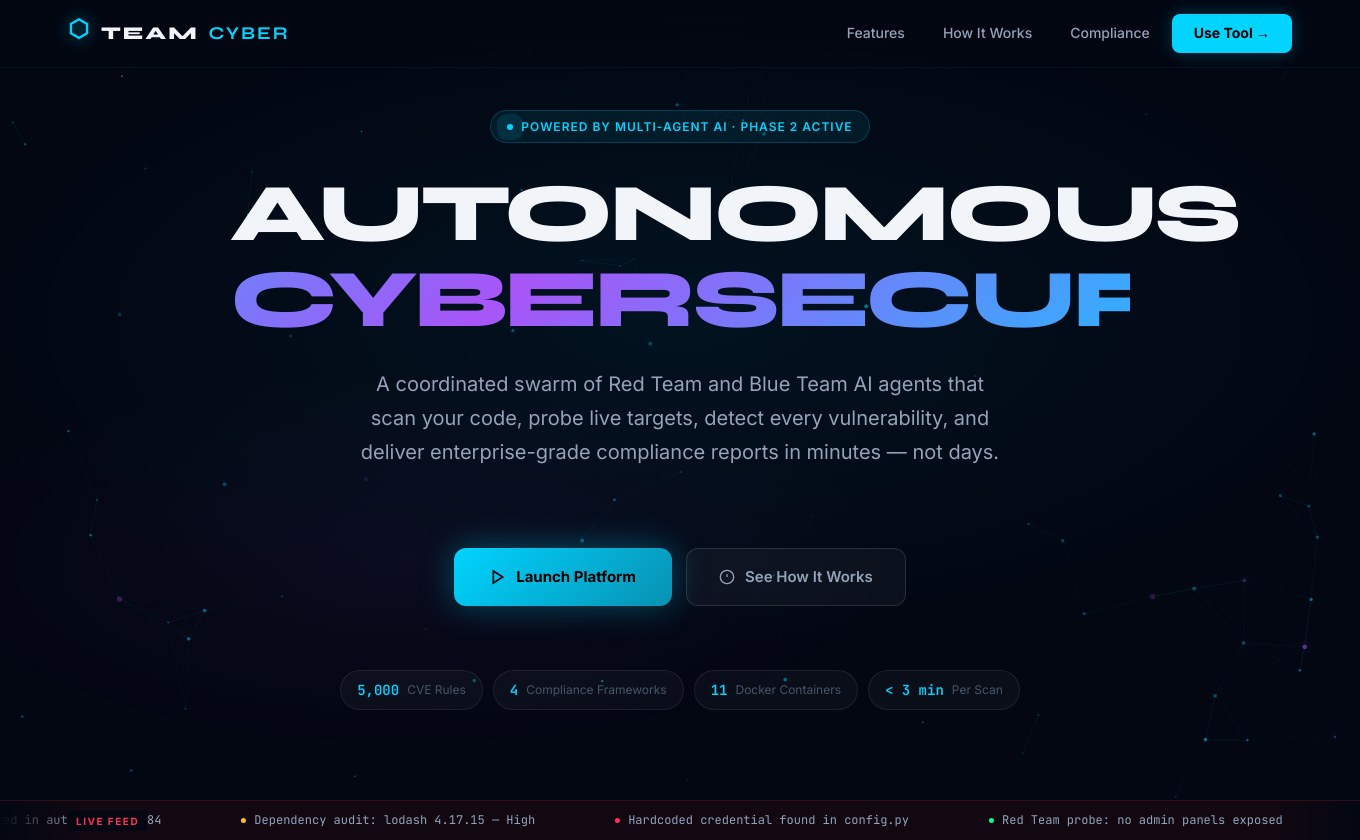
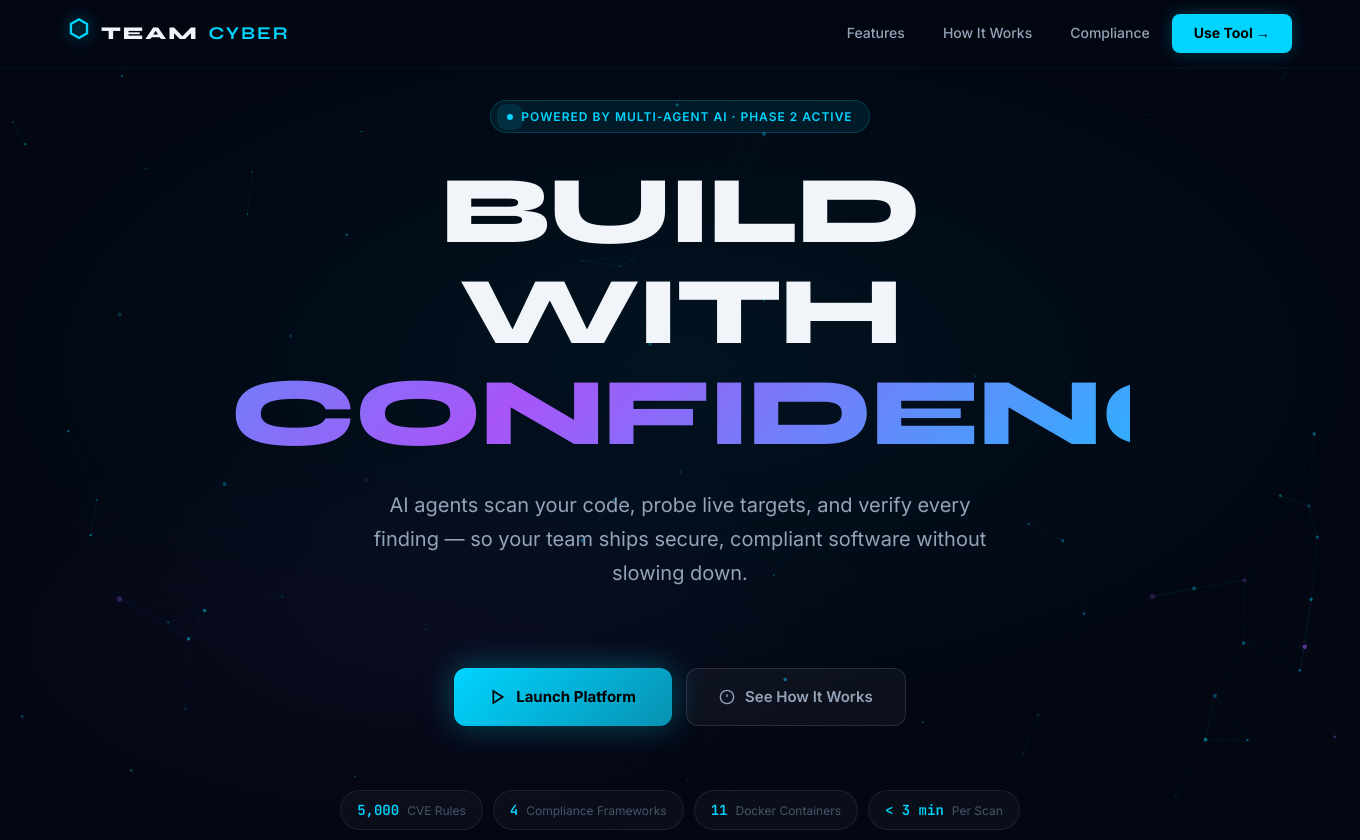
Before and after one commit to Bishnu2427/team-cyber, a Flask app: page / in a window 1360 px wide; the page is wider, and only the part inside the window is pictured. Shown: the top 840 px of that part. Run offline with Flask 3, Linux system fonts and the light colour scheme.

Commit message:
Landing page UI fix.

```diff
--- a/frontend/static/css/landing.css
+++ b/frontend/static/css/landing.css
@@ -189,23 +189,24 @@
 }
 .hero-title {
   font-family: var(--font-head);
-  /* Reduced max so 14-char "CYBERSECURITY" fits on one line at all common widths */
-  font-size: clamp(42px, 6.8vw, 82px);
-  font-weight: 800; line-height: 1.05;
-  /* More negative spacing keeps the wide word contained */
-  letter-spacing: -3px;
+  /*
+   * "THINK LIKE" = 9 chars, "A HACKER." = 8 chars.
+   * At clamp(44px, 8vw, 96px) these are always safe at any viewport ≥ 400px.
+   */
+  font-size: clamp(44px, 8vw, 96px);
+  font-weight: 800;
+  line-height: 1.05;
+  letter-spacing: -2px;
   margin-bottom: 24px;
   animation: fadeUp .7s ease .1s both;
   position: relative;
-  /* Prevent either line from wrapping mid-word */
-  white-space: nowrap;
 }
-/* Allow wrapping only on very small screens */
-@media (max-width: 600px) {
-  .hero-title { white-space: normal; font-size: clamp(34px, 10vw, 52px); letter-spacing: -1px; }
+@media (max-width: 480px) {
+  .hero-title { font-size: clamp(38px, 12vw, 56px); letter-spacing: -1px; }
 }
 .hero-title .line1 {
-  display: block; color: var(--text);
+  display: block;
+  color: var(--text);
 }
 .hero-title .line2 {
   display: block;
@@ -216,17 +217,6 @@
   background-clip: text;
   animation: gradShift 4s linear infinite;
 }
-/* Glitch effect on logo title */
-.glitch { position: relative; }
-.glitch::before, .glitch::after {
-  content: attr(data-text);
-  position: absolute; top: 0; left: 0; right: 0;
-  background: linear-gradient(135deg, var(--cyan) 0%, var(--purple) 100%);
-  -webkit-background-clip: text; -webkit-text-fill-color: transparent;
-  background-clip: text; opacity: 0;
-}
-.glitch::before { color: var(--cyan); animation: glitch1 4s infinite; }
-.glitch::after  { color: var(--purple); animation: glitch2 4s .1s infinite; }
 
 .hero-sub {
   font-size: clamp(16px, 2vw, 20px);
--- a/frontend/templates/landing.html
+++ b/frontend/templates/landing.html
@@ -41,17 +41,16 @@
       Powered by Multi-Agent AI  ·  Phase 2 Active
     </div>
 
-    <!-- Title with glitch -->
+    <!-- Title -->
     <h1 class="hero-title">
-      <span class="line1">AUTONOMOUS</span>
-      <span class="line2 glitch" data-text="CYBERSECURITY">CYBERSECURITY</span>
+      <span class="line1">BUILD WITH</span>
+      <span class="line2">CONFIDENCE.</span>
     </h1>
 
     <!-- Sub -->
     <p class="hero-sub">
-      A coordinated swarm of Red Team and Blue Team AI agents that scan your code,
-      probe live targets, detect every vulnerability, and deliver enterprise-grade
-      compliance reports in minutes — not days.
+      AI agents scan your code, probe live targets, and verify every finding —
+      so your team ships secure, compliant software without slowing down.
     </p>
 
     <!-- Typewriter -->
```
